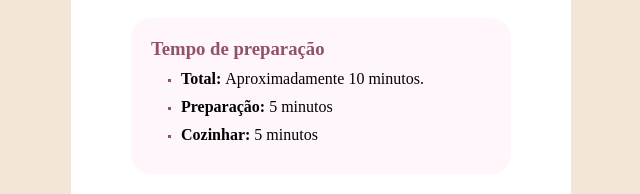
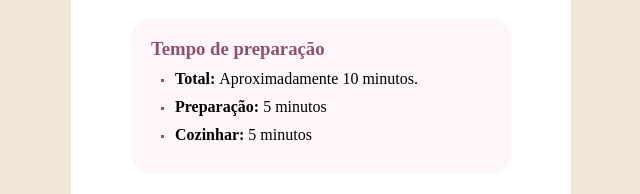
Before and after one commit to Pedro-Lucas-Almeida-Nogueira/p-gina-de-receita, a plain HTML site: page index.html in a window 1280 px wide. Shown: the part 714-908 px from the top of the page, without its empty margins (319-959 px from the left). Drawn offline with Linux system fonts and the light colour scheme; a web font is replaced by a local one.

Commit message:
margin da lista da section preparacao modificada

```diff
--- a/style.css
+++ b/style.css
@@ -51,12 +51,13 @@ h2{
 }
 
 #preparacao ul{
-    margin: 10px 30px;
+    margin: 10px;
     display: flex;
     flex-direction: column;
     justify-content: space-between;
     gap: 10px;
     list-style-type: square;
+    list-style-position: inside;
 }
 
 #preparacao ul li::marker{
```
